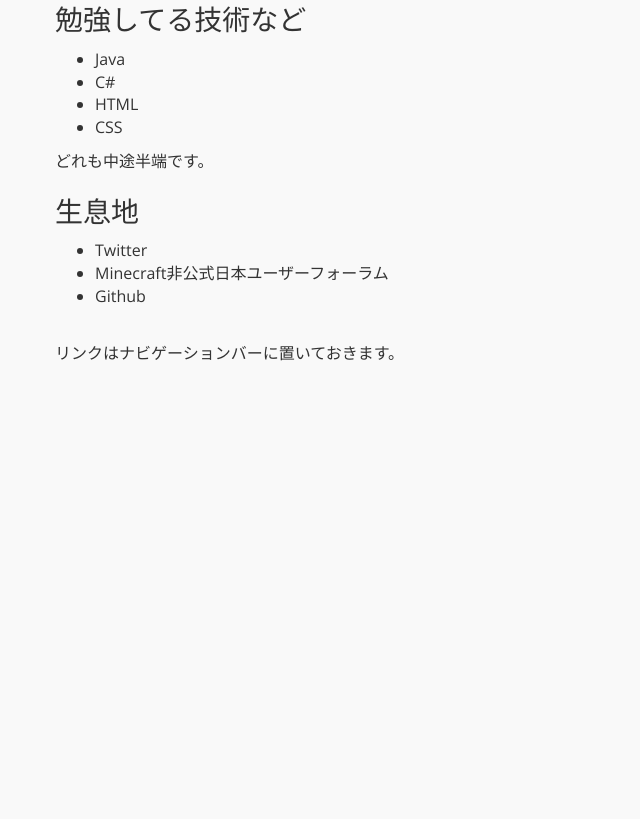
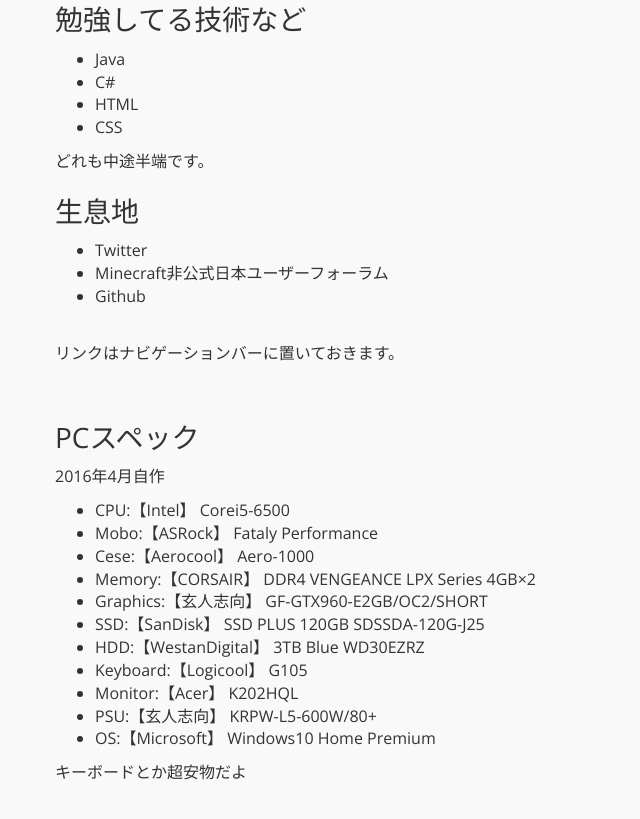
Before and after one commit to Hayabusa58/Hayabusa-s-works, a plain HTML site: page profile.html in a window 1280 px wide. Shown: the part 967-1786 px from the top of the page, without its empty margins (0-640 px from the left). Before the commit the page ends 1436 px from the top, so only its background shows below. Drawn offline with nearby package versions, Linux system fonts and the light colour scheme.

Commit message:
PCスペック追加
見にくい

```diff
--- a/profile.html
+++ b/profile.html
@@ -121,6 +121,22 @@
 			<li>Github</li>
 			</ul>
 			<br><p>リンクはナビゲーションバーに置いておきます。</p></br>
+			<h2>PCスペック</h2>
+			<p>2016年4月自作</p>
+			<ul type="disc">
+			<li>CPU:【Intel】 Corei5-6500</li>
+			<li>Mobo:【ASRock】 Fataly Performance</li>
+			<li>Cese:【Aerocool】 Aero-1000</li>
+			<li>Memory:【CORSAIR】 DDR4 VENGEANCE LPX Series 4GB×2</li>
+			<li>Graphics:【玄人志向】 GF-GTX960-E2GB/OC2/SHORT</li>
+			<li>SSD:【SanDisk】 SSD PLUS 120GB SDSSDA-120G-J25</li>
+			<li>HDD:【WestanDigital】 3TB Blue WD30EZRZ</li>
+			<li>Keyboard:【Logicool】 G105</li>
+			<li>Monitor:【Acer】 K202HQL</li>
+			<li>PSU:【玄人志向】 KRPW-L5-600W/80+</li>
+			<li>OS:【Microsoft】 Windows10 Home Premium</li>
+			</ul>
+			キーボードとか超安物だよ
 	       </div>
          </div>
 
```
